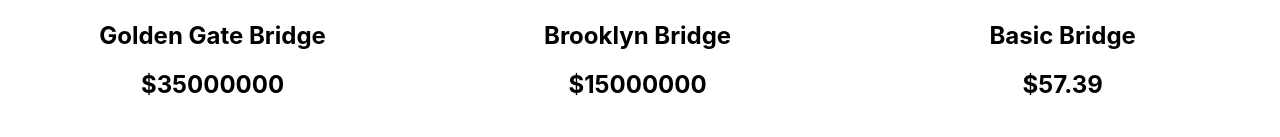
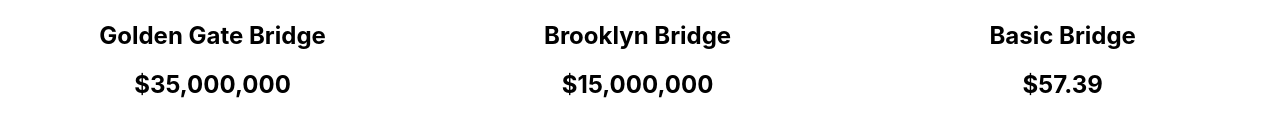
Before and after one commit to TechnicolorPanda/shopping-cart, a React (Create React App) app: page /shop in a window 1280 px wide. Shown: the part 503-640 px from the top of the page. Built offline with nearby package versions, Linux system fonts and the light colour scheme.

Commit message:
formats long numbers with comas

```diff
--- a/src/components/Cart.js
+++ b/src/components/Cart.js
@@ -7,8 +7,8 @@
 
   const [cartItem, setCartItem] = useState({
     quantity: location.state.number,
-    name: location.state.item,
-    price: location.state.price
+    name: location.state.name,
+    price: location.state.price,
   });
   const [cartContents, setCartContents] = ([]);
 
@@ -17,18 +17,17 @@
   function calculatePrice() {
     const price1 = parseInt(cartItem.price) * parseInt(cartItem.quantity);
     const price = price1.toFixed(2);
-    console.log(price);
-    return price;
+    return formattedPrice(price);
   }
 
-  useEffect(() => {
-    calculatePrice();
-  },[])
+  function formattedPrice(rawPrice) {
+    return rawPrice.toString().replace(/\B(?=(\d{3})+(?!\d))/g, ",");
+  }
 
   return (
     <div>
       <h1>Cart</h1>
-      <h3>{cartItem.name} ${cartItem.price} x {cartItem.quantity} = </h3>
+      <h3>{cartItem.name} ${formattedPrice(cartItem.price)} x {cartItem.quantity} = {calculatePrice()}</h3>
   </div>
   );
 }
--- a/src/components/ItemDetail.js
+++ b/src/components/ItemDetail.js
@@ -35,6 +35,10 @@
     }
   }
 
+  function formattedPrice(rawPrice) {
+    return rawPrice.toString().replace(/\B(?=(\d{3})+(?!\d))/g, ",");
+  }
+
   return (
   <div>
     {displayItems
@@ -42,7 +46,7 @@
       <img src = {itemDetails.images} alt = {itemDetails.name} className = 'item-detail'></img>
       <h2>{itemDetails.name}</h2>
       <h3 className = 'description'>{itemDetails.description}</h3>
-      <h2>${itemDetails.price}</h2>
+      <h2>${formattedPrice(itemDetails.price)}</h2>
 
       <div>
       <button id = 'decrease' onClick = {decreaseQuantity}>-</button>
--- a/src/components/Shop.js
+++ b/src/components/Shop.js
@@ -6,6 +6,10 @@
 function Shop() {
 
   const items = ShopItems;
+
+  function formattedPrice(rawPrice) {
+    return rawPrice.toString().replace(/\B(?=(\d{3})+(?!\d))/g, ",");
+  }
 
   return (
     <div className = 'content'>
@@ -17,7 +21,7 @@
               <img src = {item.images} alt = {item.name} className = 'item'></img>
             </Link>
             <h2>{item.name}</h2>
-            <h2>${item.price}</h2>
+            <h2>${formattedPrice(item.price)}</h2>
           </div>
         )))};
       </div>
```
